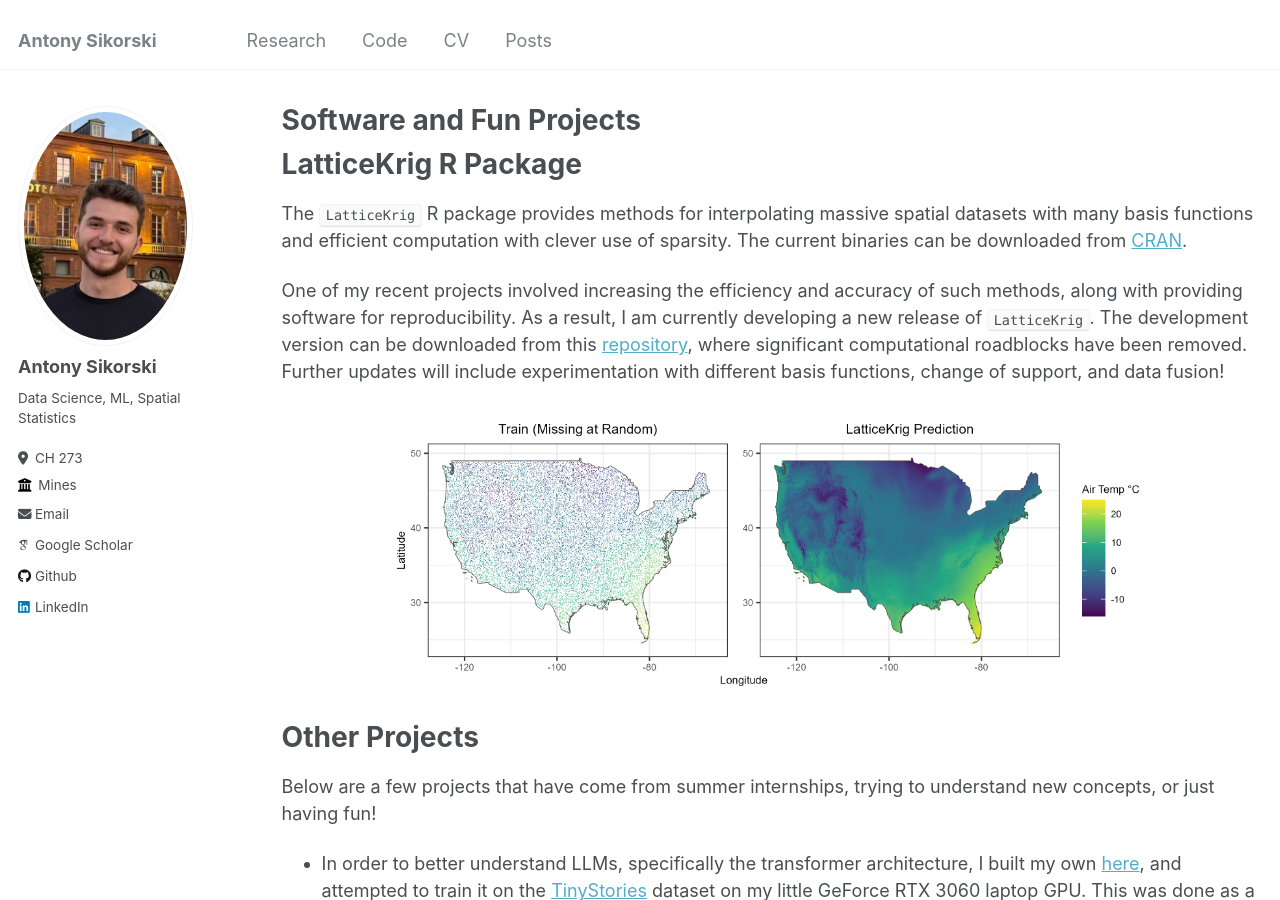
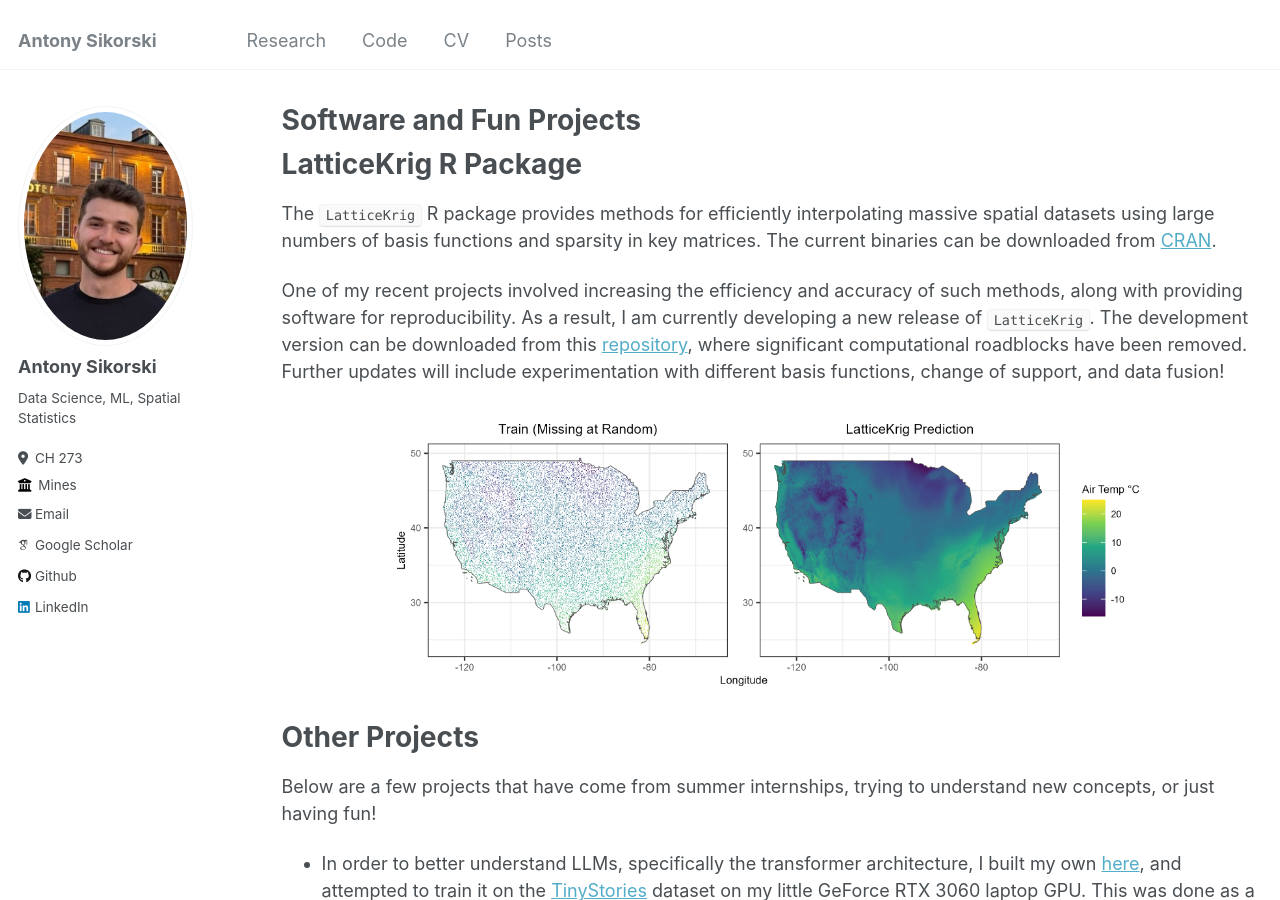
Before and after one commit to antonyxsik/antonyxsik.github.io, a Jekyll site: the page built from _pages/code.md, in a window 1280 px wide and 900 px high. Built offline with Jekyll 4.4.1, drawn with Linux system fonts in a browser that asks for light colours; some web fonts are replaced.

Commit message:
lk description update

```diff
--- a/_pages/code.md
+++ b/_pages/code.md
@@ -12,7 +12,7 @@ redirect_from:
 LatticeKrig R Package
 ======
 
-The `LatticeKrig` R package provides methods for interpolating massive spatial datasets with many basis functions and efficient computation with clever use of sparsity. The current binaries can be downloaded from <a href="https://cran.r-project.org/web/packages/LatticeKrig/" target="_blank">CRAN</a>.
+The `LatticeKrig` R package provides methods for efficiently interpolating massive spatial datasets using large numbers of basis functions and sparsity in key matrices. The current binaries can be downloaded from <a href="https://cran.r-project.org/web/packages/LatticeKrig/" target="_blank">CRAN</a>.
 
 One of my recent projects involved increasing the efficiency and accuracy of such methods, along with providing software for reproducibility. As a result, I am currently developing a new release of `LatticeKrig`. The development version can be downloaded from this <a href="https://github.com/antonyxsik/Normalization-Paper/tree/main" target="_blank">repository</a>, where significant computational roadblocks have been removed. Further updates will include experimentation with different basis functions, change of support, and data fusion!
 
```
